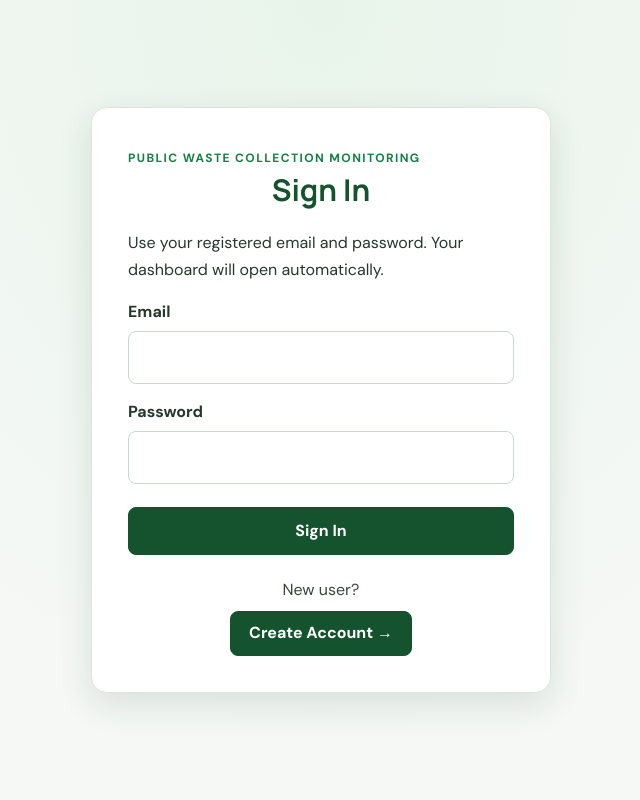
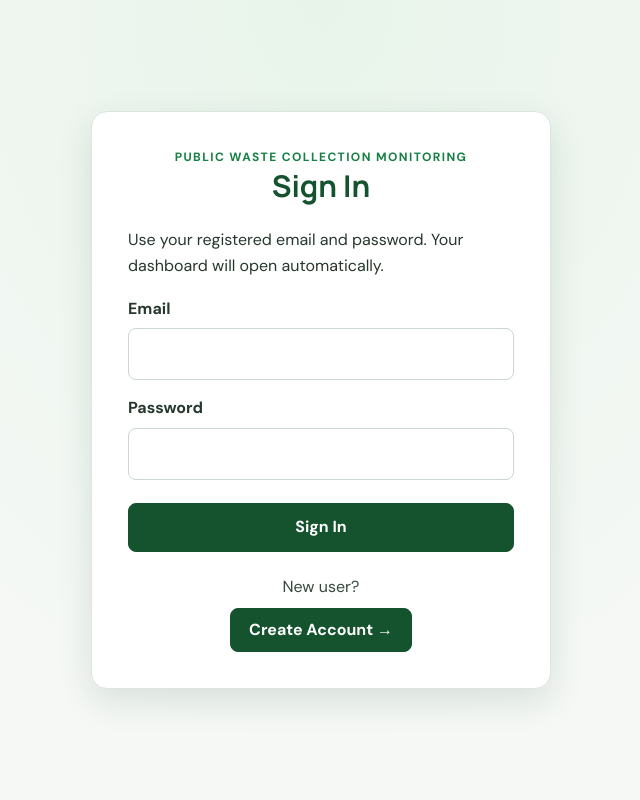
Before and after one commit to shreyankmrao-ux/public_waste_collection, a Flask app: page /login in a window 1280 px wide. Shown: the whole page, without its empty margins (319-959 px from the left). Run offline with Flask 3, Linux system fonts and the light colour scheme.

Commit message:
Improved page alignment and layout

```diff
--- a/static/style.css
+++ b/static/style.css
@@ -155,6 +155,7 @@ input:focus, textarea:focus, select:focus { outline: 2px solid #9ac8a5; outline-
 .auth-page label { margin-top: 12px; }
 .auth-page input, .auth-page select { padding: 12px 14px; }
 .auth-page form button { width: 100%; margin-top: 8px; }
+.auth-page > .container.small > .eyebrow { display: block; text-align: center; }
 .auth-switch { margin: 22px 0 0; color: #37483c; text-align: center; }
 .auth-switch a { display: inline-flex; min-height: 42px; align-items: center; justify-content: center; margin-top: 8px; padding: 8px 18px; border: 1px solid var(--green); border-radius: 8px; background: var(--green); color: white; font-weight: 700; text-decoration: none; }
 .auth-switch a:hover { border-color: var(--gold); background: var(--gold); color: var(--green-deep); }
```
